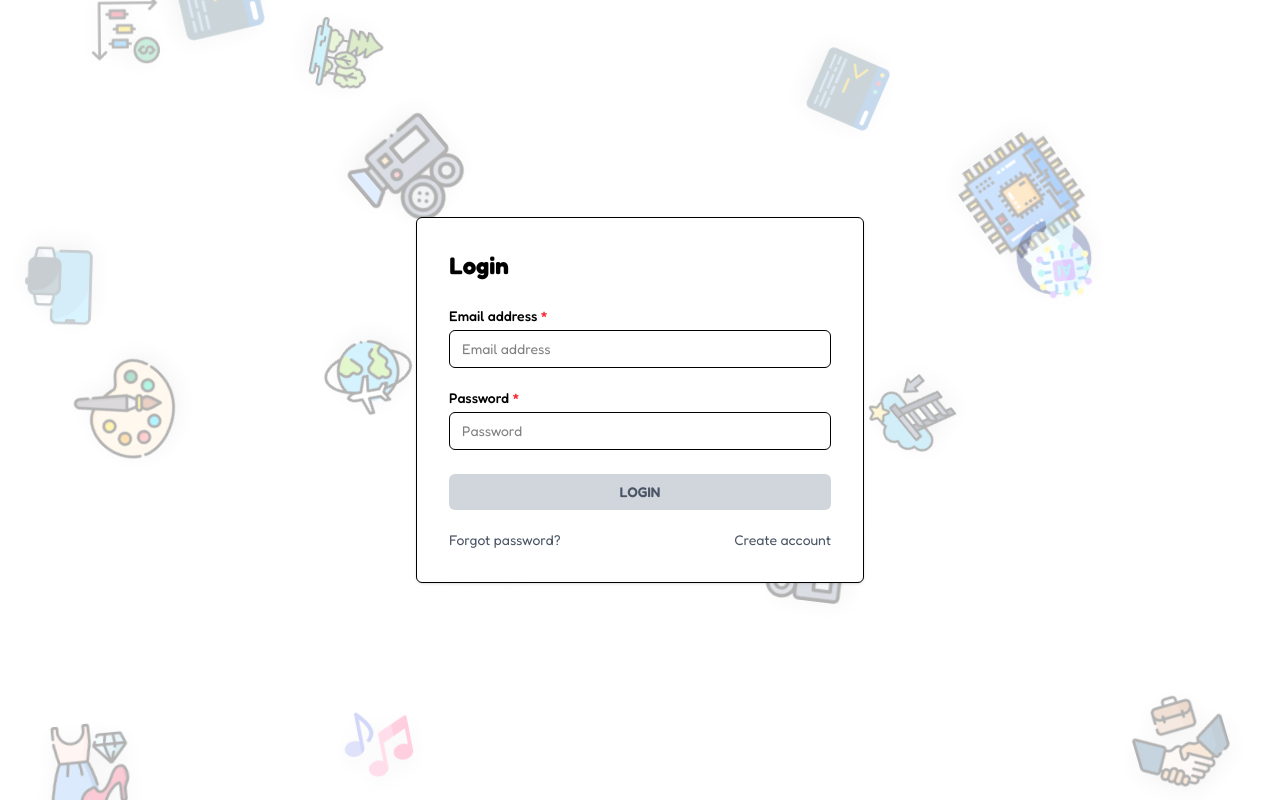
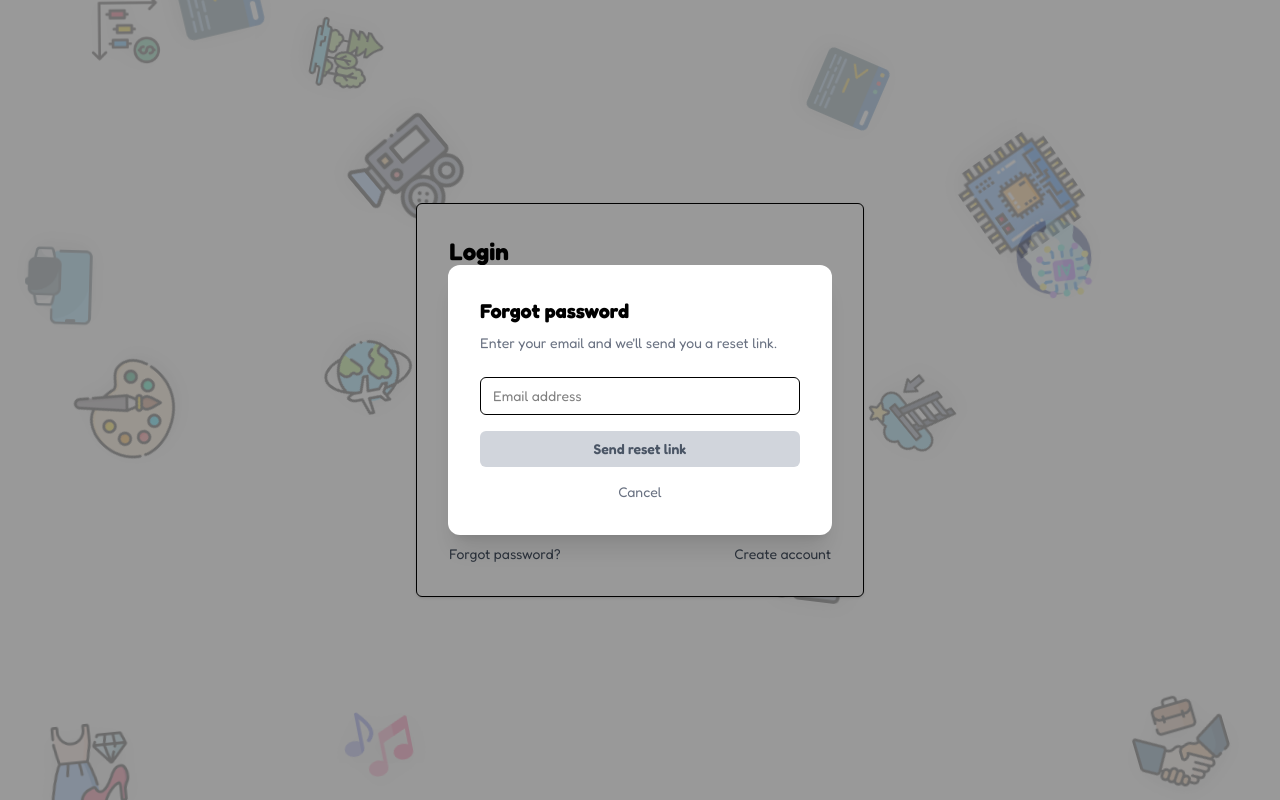
Before and after one commit to prem-choithani23/mind-span-frontend, a React (Vite) app: page /login in a window 1280 px wide. Both pictures are taken after a click on the button "Forgot password?". Built offline with nearby package versions, Linux system fonts and the light colour scheme; no server answers.

Commit message:
feat(auth): add forgot password modal to Login page

```diff
--- a/src/pages/Login.jsx
+++ b/src/pages/Login.jsx
@@ -3,46 +3,158 @@ import { validateEmail } from "../utils/validEmail.js";
 import { Link, useNavigate } from "react-router-dom";
 import FallingIcons from "../components/FallingIcons.jsx";
 import { useAuth } from "../context/AuthContext.jsx";
-import { loginUser } from "../api/services/authService.js";
+import { loginUser, verifyOtp, forgotPassword } from "../api/services/authService.js";
 
 function Login() {
+    const [step, setStep] = useState(1);
     const [email, setEmail] = useState("");
     const [password, setPassword] = useState("");
+    const [otp, setOtp] = useState("");
     const [error, setError] = useState(null);
     const [loading, setLoading] = useState(false);
+
+    // Forgot password state
+    const [showForgot, setShowForgot] = useState(false);
+    const [forgotEmail, setForgotEmail] = useState("");
+    const [forgotSent, setForgotSent] = useState(false);
+    const [forgotLoading, setForgotLoading] = useState(false);
+    const [forgotError, setForgotError] = useState(null);
+
     const navigate = useNavigate();
     const { login } = useAuth();
 
-    const isFormValid = () => validateEmail(email) && password.length >= 8;
+    const isStep1Valid = () => validateEmail(email) && password.length >= 8;
+    const isStep2Valid = () => otp.length === 6;
 
-    const handleSubmit = async (e) => {
+    const handleCredentials = async (e) => {
         e.preventDefault();
         setError(null);
         setLoading(true);
         try {
             const res = await loginUser({ email, password });
+            if (res.data.status === true) {
+                setStep(2);
+            } else {
+                setError("No account found with these credentials.");
+            }
+        } catch (err) {
+            setError(err.response?.data?.message || "Login failed. Please try again.");
+        } finally {
+            setLoading(false);
+        }
+    };
+
+    const handleOtp = async (e) => {
+        e.preventDefault();
+        setError(null);
+        setLoading(true);
+        try {
+            const res = await verifyOtp({ email, otp });
             login(res.data.user, {
                 accessToken: res.data.accessToken,
                 refreshToken: res.data.refreshToken,
             });
             navigate("/", { replace: true });
         } catch (err) {
-            setError(
-                err.response?.data?.message || "Invalid credentials. Please try again."
-            );
+            setError(err.response?.data?.message || "Invalid OTP. Please try again.");
         } finally {
             setLoading(false);
+        }
+    };
+
+    const handleForgotPassword = async (e) => {
+        e.preventDefault();
+        setForgotError(null);
+        setForgotLoading(true);
+        try {
+            await forgotPassword(forgotEmail);
+            setForgotSent(true);
+        } catch (err) {
+            setForgotError(err.response?.data?.message || "Something went wrong. Try again.");
+        } finally {
+            setForgotLoading(false);
         }
     };
 
     return (
         <div className="min-h-screen flex items-center justify-center bg-white">
             <FallingIcons />
+
+            {/* FORGOT PASSWORD MODAL */}
+            {showForgot && (
+                <div className="fixed inset-0 z-50 flex items-center justify-center bg-black/40">
+                    <div className="bg-white rounded-xl shadow-xl w-full max-w-sm p-8">
+                        {forgotSent ? (
+                            <>
+                                <h3 className="text-xl font-bold mb-2">Check your email</h3>
+                                <p className="text-sm text-gray-500 mb-6">
+                                    We sent a reset link to <strong>{forgotEmail}</strong>. Follow the link to reset your password.
+                                </p>
+                                <button
+                                    onClick={() => { setShowForgot(false); setForgotSent(false); setForgotEmail(""); }}
+                                    className="w-full py-2 rounded-md bg-black text-white text-sm font-semibold hover:bg-gray-800 transition"
+                                >
+                                    Done
+                                </button>
+                            </>
+                        ) : (
+                            <>
+                                <h3 className="text-xl font-bold mb-2">Forgot password</h3>
+                                <p className="text-sm text-gray-500 mb-6">
+                                    Enter your email and we'll send you a reset link.
+                                </p>
+
+                                {forgotError && (
+                                    <div className="mb-4 text-sm text-red-500 bg-red-50 border border-red-200 rounded px-3 py-2">
+                                        {forgotError}
+                                    </div>
+                                )}
+
+                                <form onSubmit={handleForgotPassword}>
+                                    <input
+                                        className="w-full rounded-md border px-3 py-2 text-sm mb-4 focus:outline-none focus:ring-2 focus:ring-black"
+                                        value={forgotEmail}
+                                        onChange={(e) => setForgotEmail(e.target.value)}
+                                        placeholder="Email address"
+                                    />
+                                    <button
+                                        type="submit"
+                                        disabled={!validateEmail(forgotEmail) || forgotLoading}
+                                        className={`w-full py-2 rounded-md font-semibold text-sm transition-all mb-3
+                                            ${validateEmail(forgotEmail) && !forgotLoading
+                                            ? "bg-black text-white hover:bg-gray-800"
+                                            : "bg-gray-300 text-gray-600 cursor-not-allowed"
+                                        }`}
+                                    >
+                                        {forgotLoading ? "Sending..." : "Send reset link"}
+                                    </button>
+                                    <button
+                                        type="button"
+                                        onClick={() => { setShowForgot(false); setForgotError(null); }}
+                                        className="w-full text-sm text-gray-500 hover:underline"
+                                    >
+                                        Cancel
+                                    </button>
+                                </form>
+                            </>
+                        )}
+                    </div>
+                </div>
+            )}
+
+            {/* LOGIN FORM */}
             <form
-                onSubmit={handleSubmit}
+                onSubmit={step === 1 ? handleCredentials : handleOtp}
                 className="relative z-20 w-full max-w-md border rounded-md p-8 shadow-sm bg-white"
             >
-                <h2 className="text-2xl font-bold mb-6">Login</h2>
+                <h2 className="text-2xl font-bold mb-2">
+                    {step === 1 ? "Login" : "Enter OTP"}
+                </h2>
+                <p className="text-sm text-gray-500 mb-6">
+                    {step === 1
+                        ? "Enter your credentials to continue."
+                        : `We sent a 6-digit code to ${email}`}
+                </p>
 
                 {error && (
                     <div className="mb-4 text-sm text-red-500 bg-red-50 border border-red-200 rounded px-3 py-2">
@@ -50,6 +162,8 @@ function Login() {
                     </div>
                 )}
 
+                {step === 1 && (
+                    <>
                         <div className="mb-5">
                             <label className="block text-sm font-medium mb-1">
                                 Email address <span className="text-red-500">*</span>
@@ -61,7 +175,6 @@ function Login() {
                                 placeholder="Email address"
                             />
                         </div>
-
                         <div className="mb-6">
                             <label className="block text-sm font-medium mb-1">
                                 Password <span className="text-red-500">*</span>
@@ -79,24 +192,48 @@ function Login() {
                                 </p>
                             )}
                         </div>
+                    </>
+                )}
+
+                {step === 2 && (
+                    <div className="mb-6">
+                        <label className="block text-sm font-medium mb-1">
+                            OTP Code <span className="text-red-500">*</span>
+                        </label>
+                        <input
+                            className="w-full rounded-md border px-3 py-2 text-sm focus:outline-none focus:ring-2 focus:ring-black tracking-[0.5em] text-center text-lg font-mono"
+                            value={otp}
+                            onChange={(e) => setOtp(e.target.value.replace(/\D/g, "").slice(0, 6))}
+                            placeholder="000000"
+                            maxLength={6}
+                        />
+                        <button
+                            type="button"
+                            onClick={() => { setStep(1); setOtp(""); setError(null); }}
+                            className="mt-2 text-sm text-gray-500 hover:underline"
+                        >
+                            ← Back to login
+                        </button>
+                    </div>
+                )}
 
                 <button
                     type="submit"
-                    disabled={!isFormValid() || loading}
+                    disabled={(step === 1 ? !isStep1Valid() : !isStep2Valid()) || loading}
                     className={`w-full py-2 rounded-md font-semibold text-sm transition-all
-                        ${isFormValid() && !loading
+                        ${(step === 1 ? isStep1Valid() : isStep2Valid()) && !loading
                         ? "bg-black text-white hover:bg-gray-800 hover:cursor-pointer hover:scale-[1.05]"
                         : "bg-gray-300 text-gray-600 cursor-not-allowed"
                     }`}
                 >
-                    {loading ? "Logging in..." : "LOGIN"}
+                    {loading ? "Please wait..." : step === 1 ? "CONTINUE" : "VERIFY OTP"}
                 </button>
 
                 <div className="mt-5 flex justify-between text-sm text-gray-600">
                     <button
                         type="button"
                         className="hover:underline"
-                        onClick={() => alert("Forgot password flow")}
+                        onClick={() => setShowForgot(true)}
                     >
                         Forgot password?
                     </button>
```
Lines whose indentation alone changed are shown as unchanged.
